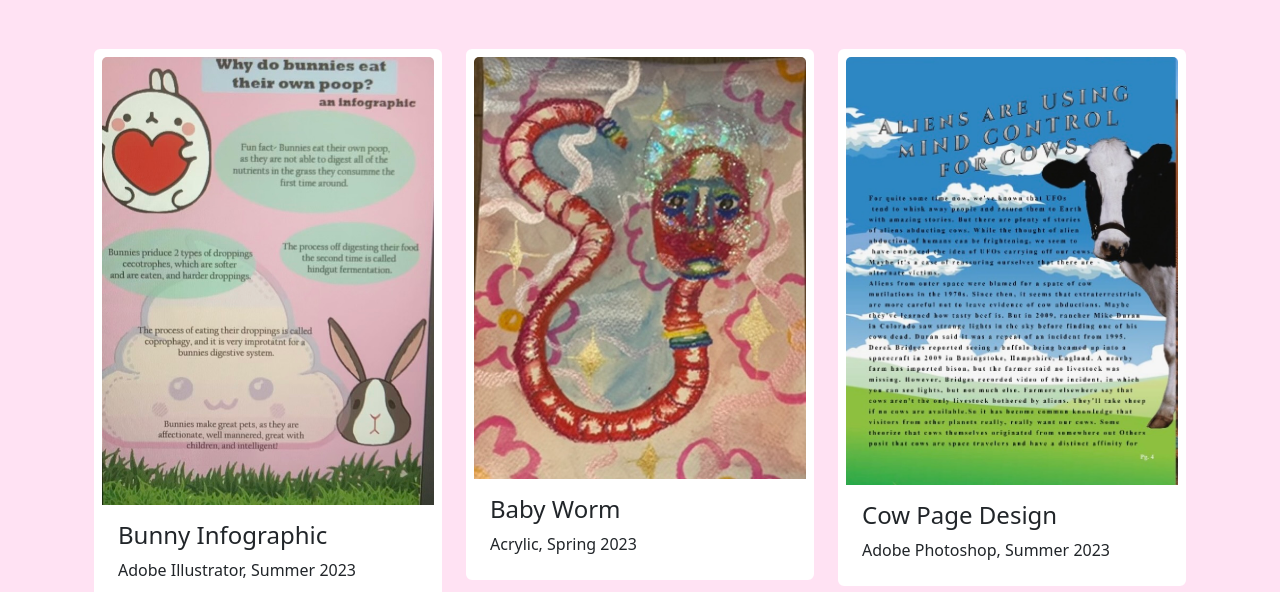
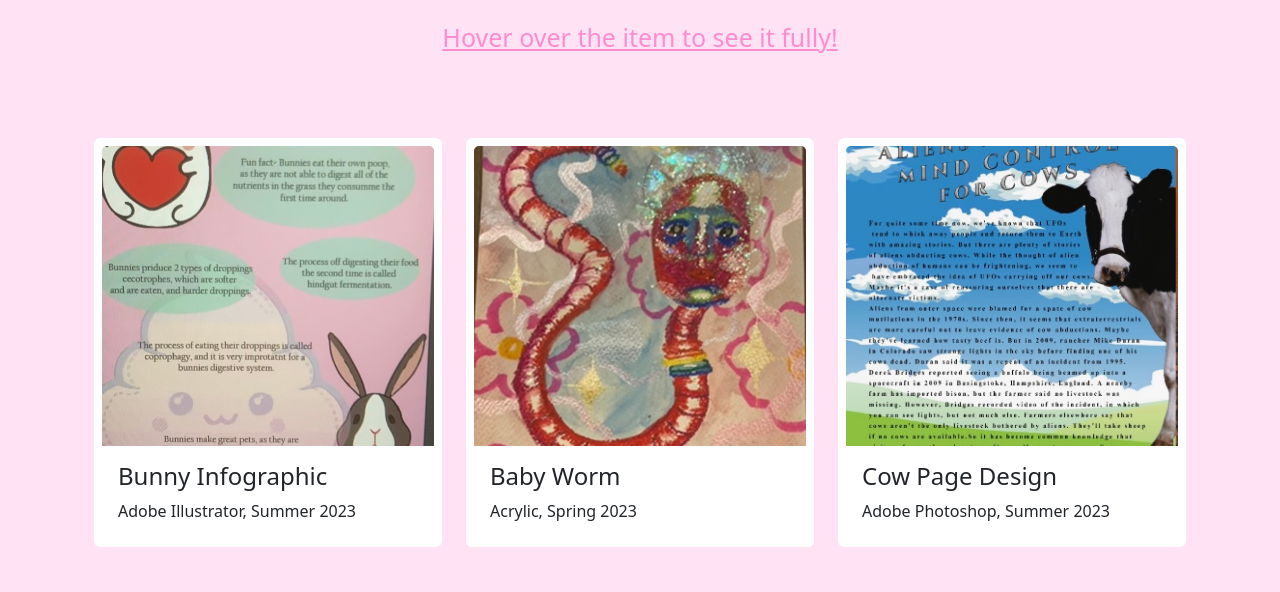
Before and after one commit to Mckenkoe/AshV-portfolio, a plain HTML site: page portfolio.html in a window 1280 px wide. Shown: the part 173-765 px from the top of the page. Drawn offline with nearby package versions, Linux system fonts and the light colour scheme.

Commit message:
Edited how portfolio items display

```diff
--- a/portfolio.html
+++ b/portfolio.html
@@ -21,6 +21,8 @@
         <div class="menu-item" onclick="showDesign()">Graphic Design</div>
         <div class="menu-item" onclick="showOther()">Other</div>
     </div>
+
+    <h2>Hover over the item to see it fully!</h2>
 
     <div>
         <!-- portfolio section-->
--- a/style.css
+++ b/style.css
@@ -1,3 +1,7 @@
+*{
+    box-sizing: border-box;
+}
+
 body {
     min-height: 100%;
     background-color: #ffe2f3;
@@ -82,6 +86,17 @@ form{
     border-radius: 10px;
 }
 
+.card-img-top{
+    height: 300px;
+    width: 300px;;
+    object-fit: cover;
+}
+
+.card-img-top:hover{
+    height: 100%;
+    width: 100%;
+}
+
 .credits{
     font-size: 8px;
 }
@@ -104,6 +119,7 @@ form{
     border-color: white;
     border-width:8px;
     border-style: solid;
+
 }
 
 .portfolio-title {
@@ -136,11 +152,17 @@ form{
     color: white;
 }
 
+/* .painting, .design, .misc img{
+    object-fit: cover;
+} */
+
 .top {
     margin: 0;
     margin-top: 50vh;
     padding-left: 15px;
 }
+
+
 
 /* FOR SMALL DEVICES */
 @media only screen and (max-width: 600px) {
```
